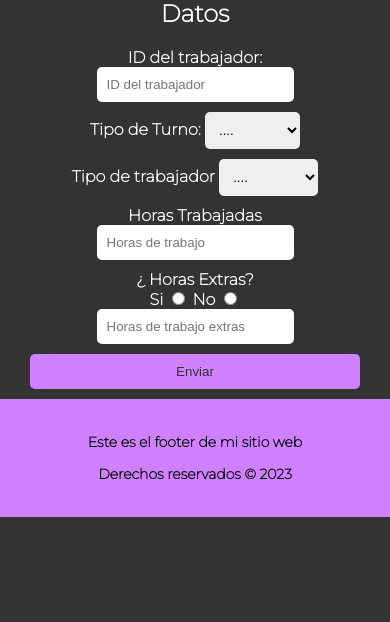
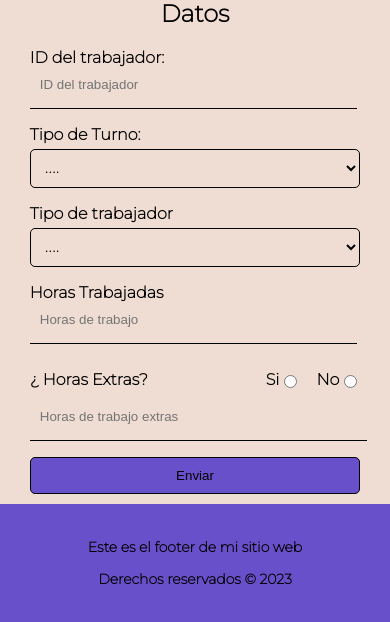
Before and after one commit to Mp-keyner/sena, a PHP site: page /index.html in a window 390 px wide. Shown: the part 464-1086 px from the top of the page. Before the commit the page ends 981 px from the top, so only its background shows below. Run offline with PHP 8.4, Linux system fonts and the light colour scheme.

Commit message:
Update index.css

```diff
--- a/index.css
+++ b/index.css
@@ -1,16 +1,20 @@
 :root {
-  --main-bg-color: #cf80ff;
-  --main-bg-color-hover: #dfaafff3
+  --main-bg-color: #6850ca;
+  --main-bg-color-hover: #725ccd;
+  --fuente: #000;
+  --main-bg-color-fondo: #efddd3;
 }
 
-
+* {
+  color: var(--fuente);
+}
 body {
-    font-family: 'Montserrat', sans-serif;
+  font-family: "Montserrat", sans-serif;
   margin: 0;
   padding: 0;
-    background-color: #333;
+  background-color: var(--main-bg-color-fondo);
   font-weight: bold;
-    color: white;
+  color: var(--fuente);
 }
 
 .Title {
@@ -37,18 +41,17 @@ a {
   display: flex;
 }
 
-.option>p {
+.option > p {
   margin: 1pc;
 }
-
 
 .Subtitulo {
   font-family: sans-serif;
   font-weight: bold;
-    color: white;
+  color: var(--fuente);
 }
 
-.derecha>img {
+.derecha > img {
   width: 100%;
 }
 
@@ -72,7 +75,6 @@ a {
   justify-content: center;
   align-items: center;
   border-radius: 3%;
-
 }
 
 .containerBody {
@@ -100,7 +102,6 @@ a {
 .izquierda {
   width: 50%;
   /* padding: 0 1pc; */
-
 }
 
 .derech {
@@ -115,16 +116,15 @@ a {
 
 nav {
   background-color: var(--main-bg-color);
-    color: #333;
   padding: 20px;
   display: flex;
   justify-content: space-between;
   align-items: center;
 }
 
-nav>p {
+nav > p {
   font-size: 2pc;
-    font-family: 'Bebas Neue', cursive;
+  font-family: "Bebas Neue", cursive;
   margin: 0;
 }
 
@@ -157,16 +157,6 @@ footer {
 
 #Recursos {
   padding: 0 2pc;
-
-}
-
-/* .border{
-      border: 1px solid red;
-  } */
-
-.container {
-    max-width: 960px;
-    margin: 0 auto;
 }
 
 .Formulario {
@@ -178,24 +168,21 @@ footer {
   margin: 6pc 0;
 }
 
-.Formulario>label {
-
+.Formulario > label {
   margin: 7px 2pc;
   margin-right: 1px;
   font-family: sans-serif;
-
 }
 
-.izquierda>img {
+.izquierda > img {
   width: 100%;
 }
 
-.Formulario>input {
-    margin: 6px
+.Formulario > input {
+  margin: 6px;
 }
 
 /* Definimos la escala inicial */
-
 
 /* Definimos la animación para cuando se active el hover */
 
@@ -251,8 +238,8 @@ footer {
     width: 100%;
   }
 
-    .izquierda>img {
-        width: 100%%;
+  .izquierda > img {
+    width: 100%;
   }
 
   .derech {
@@ -268,7 +255,7 @@ footer {
     margin: 0;
   }
 
-    .Formulario>label {
+  .Formulario > label {
     margin: 6px 0;
   }
 
@@ -280,7 +267,7 @@ footer {
     display: none;
   }
 
-    .hamburguesa+label {
+  .hamburguesa + label {
     display: block;
     width: 30px;
     height: 30px;
@@ -291,12 +278,12 @@ footer {
     right: 21px;
   }
 
-    .hamburguesa+label:before,
-    .hamburguesa+label:after {
+  .hamburguesa + label:before,
+  .hamburguesa + label:after {
     content: "";
     display: block;
     position: absolute;
-        background: #333;
+    background: var(--fuente);
     width: 20px;
     height: 3px;
     top: 50%;
@@ -305,24 +292,24 @@ footer {
     transition: transform 0.2s ease-out;
   }
 
-    .hamburguesa+label:before {
+  .hamburguesa + label:before {
     transform: translate(-50%, -70%);
   }
 
-    .hamburguesa+label:after {
+  .hamburguesa + label:after {
     transform: translate(-50%, -30%);
   }
 
   /* Estilos para el menú desplegable */
-    .hamburguesa:checked+label:before {
+  .hamburguesa:checked + label:before {
     transform: translate(-50%, -50%) rotate(45deg);
   }
 
-    .hamburguesa:checked+label:after {
+  .hamburguesa:checked + label:after {
     transform: translate(-50%, -50%) rotate(-45deg);
   }
 
-    .hamburguesa:checked~ul {
+  .hamburguesa:checked ~ ul {
     display: block;
     position: absolute;
     top: 50px;
@@ -330,7 +317,7 @@ footer {
     background-color: var(--main-bg-color);
     padding: 10px;
     width: 11pc;
-        height: 16pc;
+    height: 5pc;
     text-align: center;
     display: flex;
     align-items: center;
@@ -350,7 +337,6 @@ footer {
 .li {
   padding: 10px;
   background: var(--main-bg-color);
-    color: #333;
 }
 
 .ham {
@@ -358,57 +344,87 @@ footer {
   text-decoration: none;
 }
 
-
-
 form {
+  display: grid;
+  grid-template-columns: 1fr 1fr;
+  row-gap: 6px;
+  column-gap: 7px;
+}
+form .formHijo {
+  text-align: initial;
+}
+.formHijo:nth-child(5),
+.formHijo:nth-child(6) {
+  grid-column: 1/3;
+}
+.formHijo:nth-child(5) input[type="text"] {
+  width: 96%;
+}
+.formHijo:nth-child(5) div {
   display: flex;
-    flex-direction: column;
+  gap: 1pc;
+  justify-content: space-between;
+  align-items: center;
+  margin: 5px 0;
 }
-
+.formHijo:nth-child(5) div label {
+  display: flex;
+  align-items: center;
+}
 input[type="text"],
 input[type="email"],
 input[type="password"],
-input[type="submit"],
-select {
+input[type="submit"] {
+  padding: 10px;
+  margin-bottom: 10px;
+  border: none;
+  border-bottom: 1px solid black;
+  background: transparent;
+  width: 93%;
+}
+select,
+input[type="submit"] {
   border-radius: 5px;
   padding: 10px;
   margin-bottom: 10px;
-    border: none;
+  border: 1px solid black;
+  width: 100%;
+  background-color: transparent;
+}
+select {
+  margin-top: 5px;
+}
+input[type="text"],
+input[type="password"] {
+  padding-bottom: 16px;
 }
 
 input[type="submit"] {
   background-color: var(--main-bg-color);
-    color: #333;
   cursor: pointer;
+  text-align: center;
 }
-
 
 input[type="submit"]:hover {
   background-color: var(--main-bg-color-hover);
 }
-
 /* Estilos para pantallas grandes */
-
+.register {
+  padding: 0 2pc;
+}
 @media only screen and (min-width: 768px) {
-
-    .login,
-    .register {
+  .login {
     flex-basis: 50%;
   }
 
   .login {
     padding-right: 20px;
   }
-
-    .register {
-        padding-left: 20px;
-    }
 }
 
 /* Estilos para pantallas pequeñas */
 
-@media only screen and (max-width: 767px) {
-
+@media screen and (max-width: 767px) {
   .login,
   .register {
     flex-basis: 100%;
@@ -427,7 +443,11 @@ input[type="submit"]:hover {
     font-size: 2pc;
   }
 
-    .containerSer>h2 {
+  .containerSer > h2 {
     width: 21pc;
   }
+  form {
+    display: flex;
+    flex-direction: column;
   }
+  }
```
Lines whose indentation alone changed are shown as unchanged.
